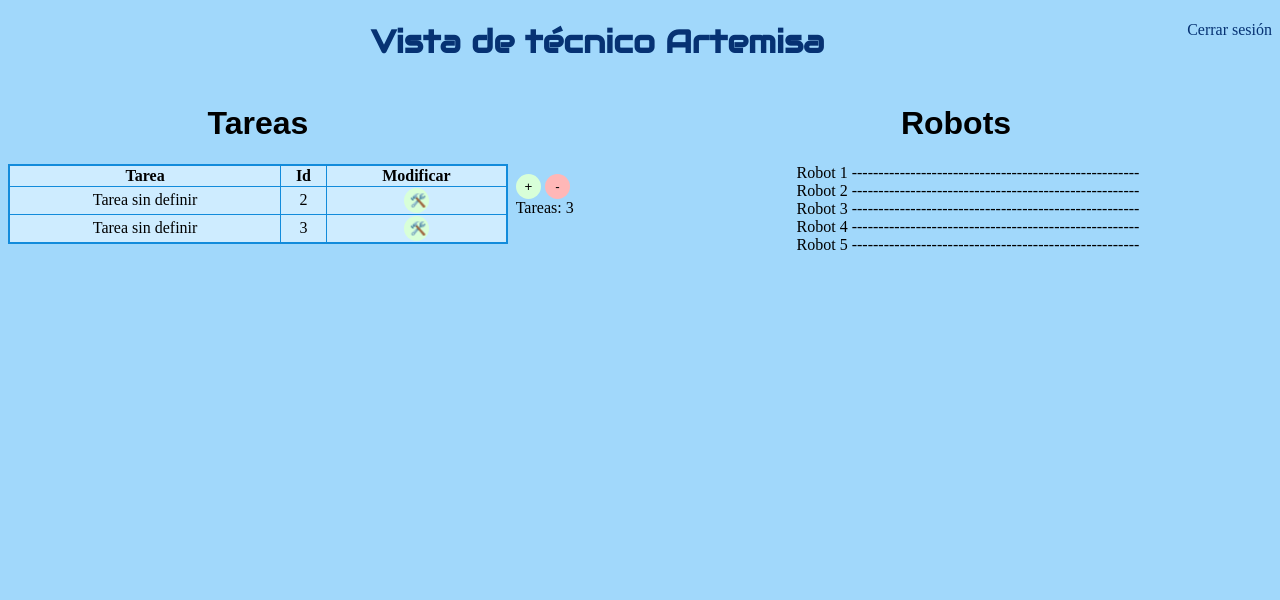
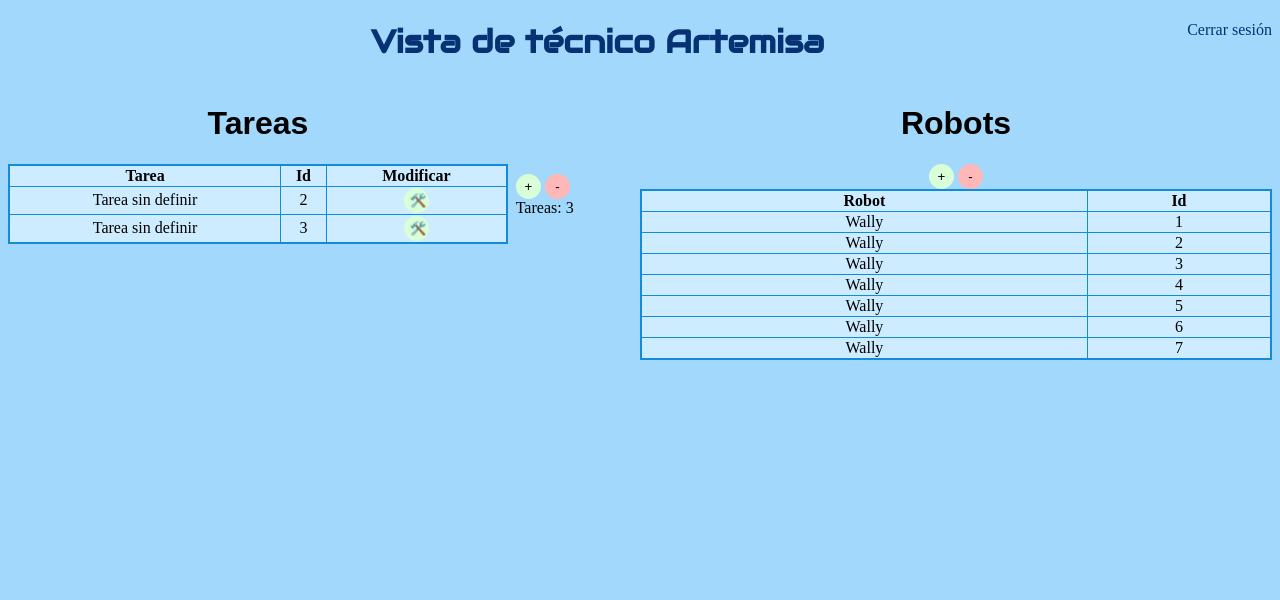
Before and after one commit to nmartinse/Aplicacion-robots-asistenciales, a Flask app: page /Interfaz_tecnico.html in a window 1280 px wide. Shown: the top 600 px of the page. Run offline with Flask 2, Linux system fonts and the light colour scheme; data comes from the database, SQL or seed files in the repository; both versions use the stored data as it was after the commit.

Commit message:
Actualizado vista de tecnico 📇 con base de datos v5

```diff
--- a/Back end/app.py
+++ b/Back end/app.py
@@ -13,10 +13,18 @@ class Todo(db.Model):
     completed = db.Column(db.Integer, default=0)
     priority = db.Column(db.Integer, default=0)         # Nueva tabla
     descripcion = db.Column(db.String(200))             # Descripcion
+    atributos = db.Column(db.String(800))               # Atributos
 
-    def __repr__(self):
-        return '<Task %r' % self.id
+class Robo(db.Model):
+    id = db.Column(db.Integer, primary_key=True)
+    nombre = db.Column(db.String(200), nullable=False)
 
+
+@app.route('/test', methods=['POST', 'GET']) ## Indica qué hacer cuando un usuario llega a la pagina principal
+def test():
+
+    tasks = Todo.query.order_by(Todo.content).all() # Todas las tareas
+    return str(tasks[-2].id)                        # La ultima tarea
 
 @app.route('/', methods=['POST', 'GET']) ## Indica qué hacer cuando un usuario llega a la pagina principal
 def index():
@@ -42,7 +50,8 @@ def index_alt():
 @app.route('/Interfaz_tecnico.html', methods=['POST','GET'])     # Redireccion a Tecnico
 def tecnico():
     tasks = Todo.query.order_by(Todo.id).all() # Este método nos devuelve todos los elementos de la tabla de la base de datos
-    return render_template('Interfaz_tecnico.html', tasks=tasks) # Presentar las tareas
+    rob = Robo.query.order_by(Robo.id).all()
+    return render_template('Interfaz_tecnico.html', tasks=tasks, rob=rob) # Presentar las tareas
     # if request.method == 'POST':
     #     task_content = "Prueba de texto"
     #     new_task = Todo(content=task_content)
@@ -102,6 +111,7 @@ def update_tarea(id):
         try:
             task.content = request.form['nombre']
             task.descripcion = request.form['descripcion']
+            task.atributos = request.form['atributos']
             db.session.commit()
             return redirect('/Interfaz_tecnico.html')
         except:
@@ -117,8 +127,9 @@ def new_tarea(id):
 
         try:
             task_content = request.form['nombre']
-            task_content = request.form['nombre']
-            new_task = Todo(content=task_content)
+            task_descrip = request.form['descripcion']
+            task_atribut = request.form['atributos']
+            new_task = Todo(content=task_content, descripcion=task_descrip, atributos=task_atribut)
             db.session.add(new_task)
             db.session.commit()
             return redirect('/Interfaz_tecnico.html')
@@ -151,5 +162,43 @@ def asignar(id):
     else:
         return render_template('/asignar_tarea.html', task=task)
 
+
+@app.route('/nuevo_robot')
+def nuevo_robot():
+    rob = Robo.query.order_by(Robo.id).all() # Todas las tareas
+
+    new_rob = Robo(nombre="Wally")
+    try:
+        db.session.add(new_rob)
+        db.session.commit()
+        return redirect('/Interfaz_tecnico.html')
+    except:
+        return "Problem while insereting in the DB"
+
+
+@app.route('/delete_robot')
+def delete_robot():
+    rob = Robo.query.order_by(Robo.id).all() # Todas las tareas
+    id= rob[-1].id                           # La ultima tarea
+
+    if(id > 1):
+        task_to_delete = Robo.query.get_or_404(id)
+
+        try:
+            db.session.delete(task_to_delete)
+            db.session.commit()
+            return redirect('/Interfaz_tecnico.html')
+        except:
+            return "Error while deleting the task" + id
+    return redirect('/Interfaz_tecnico.html')
+
+    # rob_to_delete = Robo.query.get_or_404(id)
+    # try:
+    #     db.session.delete(id)
+    #     db.session.commit()
+    #     return redirect('/Interfaz_tecnico.html')
+    # except:
+    #     return "Error while deleting the task" + id
+
 if __name__ == "__main__":
     app.run(debug=True)
--- a/Back end/templates/Interfaz_tecnico.html
+++ b/Back end/templates/Interfaz_tecnico.html
@@ -60,18 +60,31 @@
   <div class="inline-div-derecha">
     <h1 class="Copper"> Robots</h1>
 
+    <button type="button" class="button3" onClick="window.location.href='/nuevo_robot';">+</button>
+    <button type="button" class="button4" onClick="window.location.href='/delete_robot';">-</button>
 
-    &nbsp; &nbsp; &nbsp; Robot 1 ------------------------------------------------------<br>
+    <br>
 
-    &nbsp; &nbsp; &nbsp; Robot 2 ------------------------------------------------------<br>
+    <table>
+      <tr>
+          <th> Robot</th>
+          <th> Id </th>
 
-    &nbsp; &nbsp; &nbsp; Robot 3 ------------------------------------------------------<br>
+      </tr>
+      {% for robot in rob %}
+          <tr>
+            <td> {{ robot.nombre }}</td>
+            <td> {{ robot.id }} </td>
 
-    &nbsp; &nbsp; &nbsp; Robot 4 ------------------------------------------------------ <br>
+          </tr>
+      {% endfor %}
+      </table>
 
-    &nbsp; &nbsp; &nbsp; Robot 5 ------------------------------------------------------ <br>
 
   </div>
+
+
+
 
   <br>
   <br>
--- a/Back end/templates/interfaz_tareas.html
+++ b/Back end/templates/interfaz_tareas.html
@@ -114,8 +114,8 @@
 
                 <p>
                     Atributo:&nbsp;&nbsp;&nbsp; &nbsp;&nbsp;&nbsp;&nbsp;&nbsp; &nbsp;&nbsp;&nbsp;&nbsp;&nbsp; &nbsp;&nbsp;&nbsp;&nbsp;&nbsp;
-                    <input type="text" name="atributos" size="45">  &nbsp;&nbsp;&nbsp;&nbsp;&nbsp;
-                    <input type="submit" class="buttonAnadirTarea2" value="Añadir atributo">
+                    <input type="text" name="atributos" id="atributos" size="45"value="{{ task.atributos }}">  &nbsp;&nbsp;&nbsp;&nbsp;&nbsp;
+                    <input type="button" class="buttonAnadirTarea2" value="Añadir atributo" onclick="getElementById('atributos').setAttribute('value', getElementById('atributos').getAttribute('value')+' 1234')">
                 </p>
 
                 <p>
--- a/Back end/templates/interfaz_tareas_nueva.html
+++ b/Back end/templates/interfaz_tareas_nueva.html
@@ -28,7 +28,7 @@
 
                 <p>
                     Atributo:&nbsp;&nbsp;&nbsp; &nbsp;&nbsp;&nbsp;&nbsp;&nbsp; &nbsp;&nbsp;&nbsp;&nbsp;&nbsp; &nbsp;&nbsp;&nbsp;&nbsp;&nbsp;
-                    <input type="text" name="atributos" size="45">  &nbsp;&nbsp;&nbsp;&nbsp;&nbsp;
+                    <input type="text" name="atributos" size="45" value="Limpiar">  &nbsp;&nbsp;&nbsp;&nbsp;&nbsp;
                     <input type="submit" class="buttonAnadirTarea2" value="Añadir atributo">
                 </p>
 
```
Also changed, not shown: Back end/instance/test.db.
